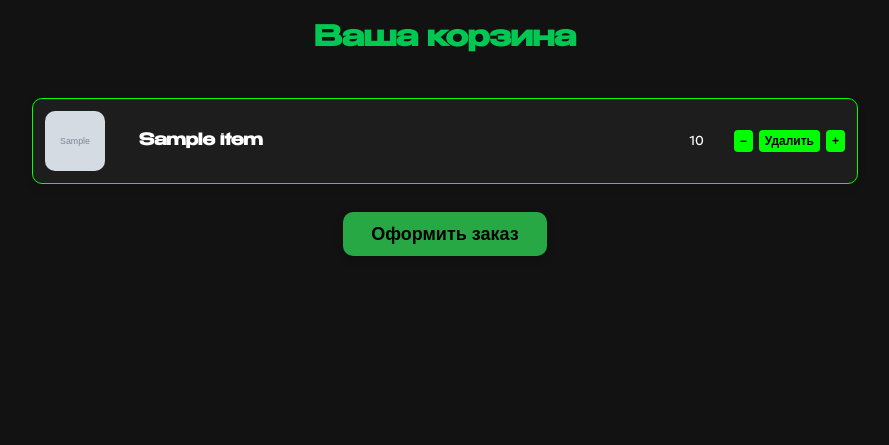
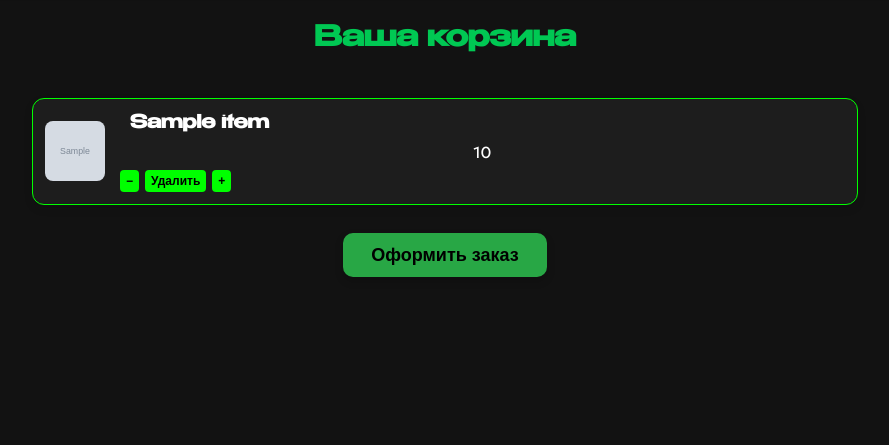
Before and after one commit to sazi48/Website-Application-for-Telegram-Product-Shop, a Flask app: template templates/cart.html in a window 1280 px wide. Shown: the part 65-510 px from the top of the page, without its empty margins (195-1084 px from the left). Run offline with Flask 3, Linux system fonts and the light colour scheme; the template is opened without the code that fills it: most values are stand-ins (such as "Sample title", 1, 10 or a date in 2020); grey boxes marked "Sample" are stand-in pictures.

Commit message:
поменял cart.html

```diff
--- a/templates/cart.html
+++ b/templates/cart.html
@@ -12,13 +12,15 @@
     <div class="cart-container">
         {% for item in cart_items %}
         <div class="cart-item-card" data-id="{{ item.id }}">
-            <img src="/static/images/{{ item.image }}" alt="{{ item.name }}">
+            <img src="/static/images/{{ item.image }}" alt="{{ item.name }}" class="cart-item-image">
+            <div class="cart-item-content">
                 <div class="cart-item-name">{{ item.name }}</div>
                 <div class="cart-item-quantity" id="quantity-{{ item.id }}">{{ item.quantity }}</div>
                 <div class="cart-item-actions">
                     <button type="button" class="quantity-btn" onclick="updateQuantity({{ item.id }}, 'decrease')">−</button>
                     <button type="button" class="remove-btn" onclick="removeFromCart({{ item.id }})">Удалить</button>
                     <button type="button" class="quantity-btn" onclick="updateQuantity({{ item.id }}, 'increase')">+</button>
+                </div>
             </div>
         </div>
         {% endfor %}
@@ -39,51 +41,58 @@
     }
 
     .cart-item-card {
+        display: flex;
         background-color: #1d1d1d;
         border: 1.5px solid #00ff00;
-        border-radius: 10px;
+        border-radius: 12px;
         padding: 12px;
-        display: flex;
         align-items: center;
-        justify-content: space-between;
-        flex-wrap: wrap;
+        gap: 15px;
         transition: all 0.3s ease;
     }
 
-    .cart-item-card img {
-        width: 60px;
-        height: 60px;
-        border-radius: 10px;
+    .cart-item-image {
+        width: 90px;
+        height: 90px;
+        border-radius: 12px;
         object-fit: cover;
-        margin-right: 12px;
+        flex-shrink: 0;
+    }
+
+    .cart-item-content {
+        display: flex;
+        flex-direction: column;
+        justify-content: center;
+        flex: 1;
     }
 
     .cart-item-name {
-        flex-grow: 1;
         font-weight: bold;
         color: white;
-        font-size: 16px;
+        font-size: 18px;
+        margin-bottom: 6px;
     }
 
     .cart-item-quantity {
         color: white;
-        margin: 0 10px;
+        font-size: 16px;
+        margin-bottom: 8px;
     }
 
     .cart-item-actions {
         display: flex;
-        align-items: center;
         gap: 6px;
     }
 
     .quantity-btn, .remove-btn {
-        background-color: lime;
+        background-color: #00ff00;
+        color: black;
         border: none;
-        border-radius: 5px;
-        padding: 6px 10px;
+        border-radius: 6px;
+        padding: 6px 12px;
         font-weight: bold;
         cursor: pointer;
-        transition: background-color 0.2s ease;
+        font-size: 14px;
     }
 
     .quantity-btn:hover, .remove-btn:hover {
@@ -128,18 +137,18 @@
             align-items: flex-start;
         }
 
-        .cart-item-actions {
-            margin-top: 8px;
-            justify-content: flex-start;
+        .cart-item-content {
+            width: 100%;
         }
 
-        .cart-item-name {
-            margin-top: 6px;
+        .cart-item-actions {
+            margin-top: 10px;
+            flex-wrap: wrap;
         }
     }
 </style>
 
-<!-- JS (оставляем как есть) -->
+<!-- JS -->
 <script>
     function updateOrderButtonVisibility() {
         const orderButton = document.querySelector('.order-button');
```
Lines whose indentation alone changed are shown as unchanged.
